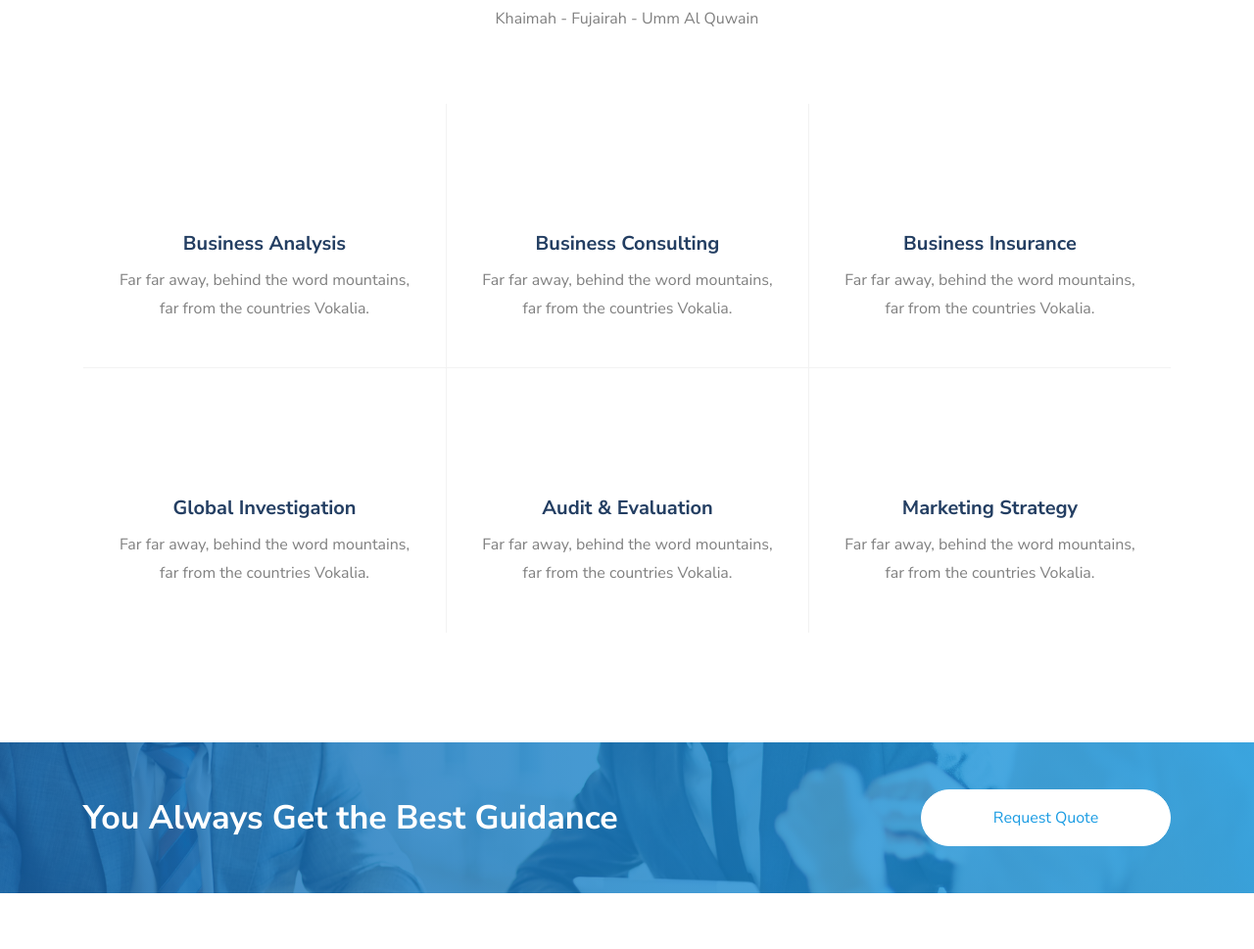
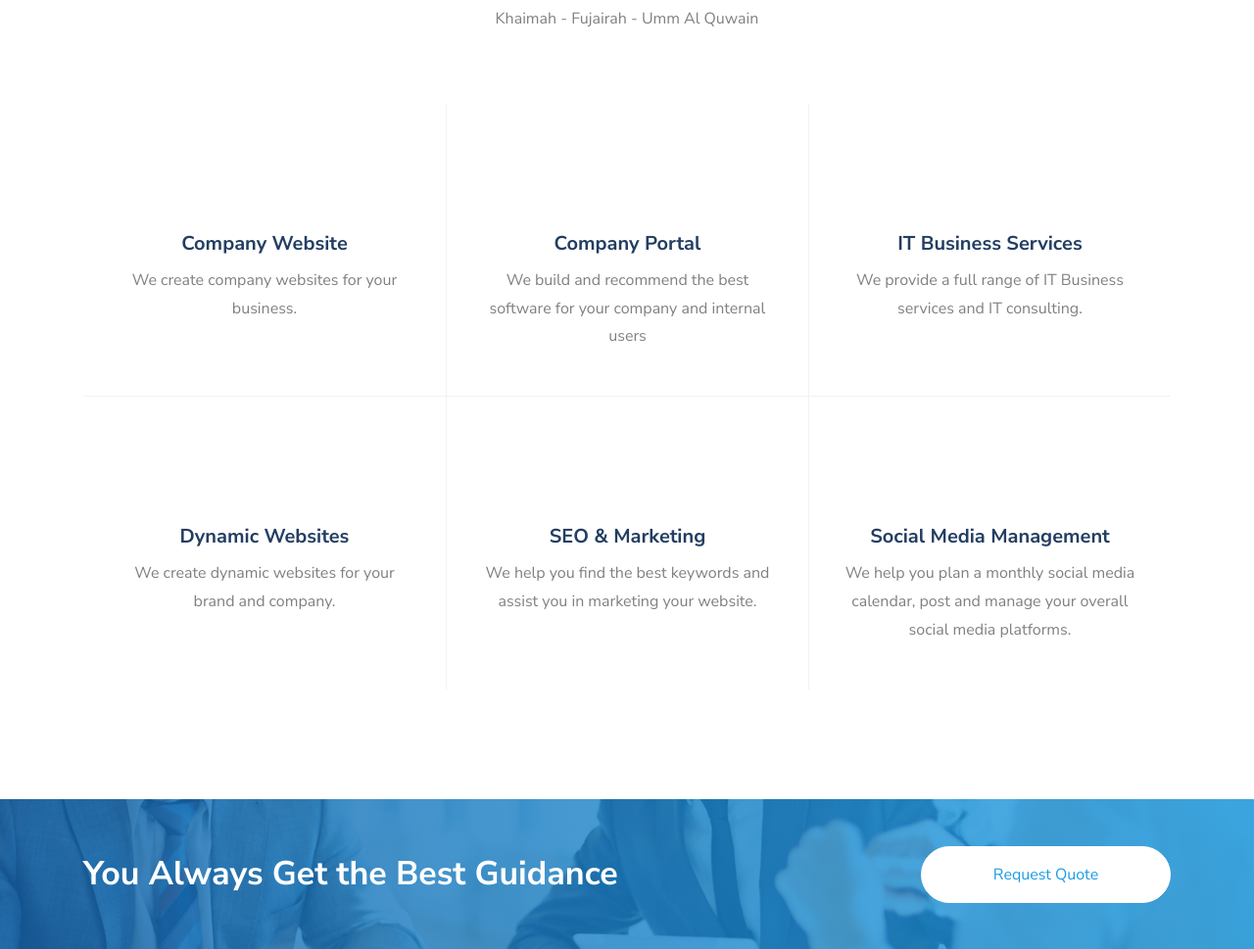
Before and after one commit to saharkiz/websitedubai, a PHP site: page / in a window 1280 px wide. Shown: the part 2459-3428 px from the top of the page at 98% size. Run offline with PHP 8.4, Linux system fonts and the light colour scheme; some libraries are stand-ins or nearby versions; some web fonts are replaced.

Commit message:
Add files via upload

```diff
--- a/index.php
+++ b/index.php
@@ -1,14 +1,17 @@
 <!DOCTYPE html>
 <html lang="en">
   <head>
-    <title>Aresh Saharkhiz Project Management</title>
+    <title>Aresh Saharkhiz Project Management | Build eCommerce software</title>
     <meta charset="utf-8">
     <meta name="viewport" content="width=device-width, initial-scale=1, shrink-to-fit=no">
     <meta name="geo.placename" content="Dubai" /><meta name="geo.position" content="25.191324;55.2851233" /><meta name="geo.region" content="AE" />
-    <meta name="description" content="We are a Dubai based Website Development company that build excellent Dynamic and Ecommerce websites at affordable rates. We also guide new or existing websites on how to market their websites to generate more traffic. Quality and Fast Printing services are also provided. We also cover Abu Dhabi, Sharjah, Ajman, and Fujairah. %"/>
-
+    <meta name="description" content="We are a Dubai based software Development company that build excellent Dynamic software and Ecommerce websites at affordable rates. We also guide new or existing websites on how to market their websites to generate more traffic. We cover Abu Dhabi, Sharjah, Ajman, Dubai and Fujairah"/>
+    <meta name="keywords" content="software dubai, carrefour dubai, shop website, build website, company portal, company website dubai, easy website dubai, web page dubai"/>
+    <meta name="author" content="metatags generator">
+    <meta name="robots" content="index, follow">
+    <link rel="canonical" href="https://websitedubai.herokuapp.com/" />
+    <link rel="icon" href="images/loc.png" type="image/png" sizes="16x16">
     <link href="https://fonts.googleapis.com/css?family=Nunito+Sans:300,400,600,700,800,900&display=swap" rel="stylesheet">
-
     <link rel="stylesheet" href="css/open-iconic-bootstrap.min.css">
     <link rel="stylesheet" href="css/animate.css">
 
@@ -72,12 +75,12 @@
         </form>
 	      <div class="collapse navbar-collapse" id="ftco-nav">
 	        <ul class="navbar-nav mr-auto">
-	        	<li class="nav-item active"><a href="index.html" class="nav-link pl-0">Home</a></li>
-	        	<li class="nav-item"><a href="about.html" class="nav-link">About</a></li>
-	        	<li class="nav-item"><a href="project.html" class="nav-link">Projects</a></li>
-	        	<li class="nav-item"><a href="services.html" class="nav-link">Services</a></li>
-	        	<li class="nav-item"><a href="blog.html" class="nav-link">Blog</a></li>
-	          <li class="nav-item"><a href="contact.html" class="nav-link">Contact</a></li>
+	        	<li class="nav-item active"><a href="/" class="nav-link pl-0">Home</a></li>
+	        	<li class="nav-item"><a href="/" class="nav-link">About</a></li>
+	        	<li class="nav-item"><a href="/" class="nav-link">Projects</a></li>
+	        	<li class="nav-item"><a href="/" class="nav-link">Services</a></li>
+	        	<li class="nav-item"><a href="/" class="nav-link">Blog</a></li>
+	          <li class="nav-item"><a href="/" class="nav-link">Contact</a></li>
 	        </ul>
 	      </div>
 	    </div>
@@ -124,7 +127,7 @@
     We have been a web design company in Dubai for 10 years offering affordable website development while also keeping up with the technology as the years go by. </p>
 								<p>We have an In-house team based in Dubai who works extensively hard to make sure the clients are satisfied and available through many communication mediums for any queries you may have.
                   Contact us right away!</p>
-								<p><a href="#" class="btn btn-primary py-3 px-4">Contact us</a></p>
+								<p><a href="https://wa.me/971562728117?text=Website" class="btn btn-primary py-3 px-4">Contact us</a></p>
 							</div>
 						</div>
 					</div>
@@ -241,8 +244,8 @@
 						<div class="services-2 noborder-left text-center ftco-animate">
 							<div class="icon mt-2 d-flex justify-content-center align-items-center"><span class="flaticon-analysis"></span></div>
 							<div class="text media-body">
-								<h3>Business Analysis</h3>
-								<p>Far far away, behind the word mountains, far from the countries Vokalia.</p>
+								<h3>Company Website</h3>
+								<p>We create company websites for your business.</p>
 							</div>
 						</div>
 					</div>
@@ -250,8 +253,8 @@
 						<div class="services-2 text-center ftco-animate">
 							<div class="icon mt-2 d-flex justify-content-center align-items-center"><span class="flaticon-business"></span></div>
 							<div class="text media-body">
-								<h3>Business Consulting</h3>
-								<p>Far far away, behind the word mountains, far from the countries Vokalia.</p>
+								<h3>Company Portal</h3>
+								<p>We build and recommend the best software for your company and internal users</p>
 							</div>
 						</div>
 					</div>
@@ -259,8 +262,8 @@
 						<div class="services-2 text-center ftco-animate">
 							<div class="icon mt-2 d-flex justify-content-center align-items-center"><span class="flaticon-insurance"></span></div>
 							<div class="text media-body">
-								<h3>Business Insurance</h3>
-								<p>Far far away, behind the word mountains, far from the countries Vokalia.</p>
+								<h3>IT Business Services</h3>
+								<p>We provide a full range of IT Business services and IT consulting.</p>
 							</div>
 						</div>
 					</div>
@@ -268,8 +271,8 @@
 						<div class="services-2 noborder-left noborder-bottom text-center ftco-animate">
 							<div class="icon mt-2 d-flex justify-content-center align-items-center"><span class="flaticon-money"></span></div>
 							<div class="text media-body">
-								<h3>Global Investigation</h3>
-								<p>Far far away, behind the word mountains, far from the countries Vokalia.</p>
+								<h3>Dynamic Websites</h3>
+								<p>We create dynamic websites for your brand and company.</p>
 							</div>
 						</div>
 					</div>
@@ -277,8 +280,8 @@
 						<div class="services-2 text-center noborder-bottom ftco-animate">
 							<div class="icon mt-2 d-flex justify-content-center align-items-center"><span class="flaticon-rating"></span></div>
 							<div class="text media-body">
-								<h3>Audit &amp; Evaluation</h3>
-								<p>Far far away, behind the word mountains, far from the countries Vokalia.</p>
+								<h3>SEO &amp; Marketing</h3>
+								<p>We help you find the best keywords and assist you in marketing your website.</p>
 							</div>
 						</div>
 					</div>
@@ -286,8 +289,8 @@
 						<div class="services-2 text-center noborder-bottom ftco-animate">
 							<div class="icon mt-2 d-flex justify-content-center align-items-center"><span class="flaticon-search-engine"></span></div>
 							<div class="text media-body">
-								<h3>Marketing Strategy</h3>
-								<p>Far far away, behind the word mountains, far from the countries Vokalia.</p>
+								<h3>Social Media Management</h3>
+								<p>We help you plan a monthly social media calendar, post and manage your overall social media platforms.</p>
 							</div>
 						</div>
 					</div>
@@ -302,7 +305,7 @@
             <h2 class="mb-3 mb-md-0">You Always Get the Best Guidance</h2>
           </div>
           <div class="col-lg-3 col-md-4 ftco-animate">
-          	<p class="mb-0"><a href="#" class="btn btn-white py-3 px-4">Request Quote</a></p>
+          	<p class="mb-0"><a href="https://wa.me/971562728117?text=WebsiteQuote" class="btn btn-white py-3 px-4">Request Quote</a></p>
           </div>
         </div>
     	</div>
@@ -414,7 +417,7 @@
 				<div class="row">
           <div class="col-md-6 col-lg-4 ftco-animate">
             <div class="blog-entry">
-              <a href="blog-single.html" class="block-20 d-flex align-items-end" style="background-image: url('images/image_1.jpg');">
+              <a href="/" class="block-20 d-flex align-items-end" style="background-image: url('images/image_1.jpg');">
 								<div class="meta-date text-center p-2">
                   <span class="day">26</span>
                   <span class="mos">June</span>
@@ -422,38 +425,38 @@
                 </div>
               </a>
               <div class="text bg-white p-4">
-                <h3 class="heading"><a href="#">Finance And Legal Working Streams Occur Throughout</a></h3>
-                <p>Far far away, behind the word mountains, far from the countries Vokalia and Consonantia, there live the blind texts.</p>
+                <h3 class="heading"><a href="#">Build your online website</a></h3>
+                <p>Building online website for your company and brand, we help you get started with your business.</p>
               </div>
             </div>
           </div>
           <div class="col-md-6 col-lg-4 ftco-animate">
             <div class="blog-entry">
-              <a href="blog-single.html" class="block-20 d-flex align-items-end" style="background-image: url('images/image_2.jpg');">
+              <a href="/" class="block-20 d-flex align-items-end" style="background-image: url('images/image_2.jpg');">
 								<div class="meta-date text-center p-2">
-                  <span class="day">26</span>
-                  <span class="mos">June</span>
+                  <span class="day">2</span>
+                  <span class="mos">Aug</span>
                   <span class="yr">2019</span>
                 </div>
               </a>
               <div class="text bg-white p-4">
-                <h3 class="heading"><a href="#">Finance And Legal Working Streams Occur Throughout</a></h3>
-                <p>Far far away, behind the word mountains, far from the countries Vokalia and Consonantia, there live the blind texts.</p>
+                <h3 class="heading"><a href="#">How to find an IT Consultant</a></h3>
+                <p>Finding an IT consultant with a wide range of skills is a difficult task, we can help you.</p>
               </div>
             </div>
           </div>
           <div class="col-md-6 col-lg-4 ftco-animate">
             <div class="blog-entry">
-              <a href="blog-single.html" class="block-20 d-flex align-items-end" style="background-image: url('images/image_3.jpg');">
+              <a href="/" class="block-20 d-flex align-items-end" style="background-image: url('images/image_3.jpg');">
 								<div class="meta-date text-center p-2">
-                  <span class="day">26</span>
-                  <span class="mos">June</span>
+                  <span class="day">16</span>
+                  <span class="mos">May</span>
                   <span class="yr">2019</span>
                 </div>
               </a>
               <div class="text bg-white p-4">
-                <h3 class="heading"><a href="#">Finance And Legal Working Streams Occur Throughout</a></h3>
-                <p>Far far away, behind the word mountains, far from the countries Vokalia and Consonantia, there live the blind texts.</p>
+                <h3 class="heading"><a href="#">Dynamic website or eCommerce</a></h3>
+                <p>Contact us for a few consultation and we can help you decide if you need a dynamic website or eCommerce</p>
               </div>
             </div>
           </div>
@@ -598,8 +601,6 @@
   <script src="js/aos.js"></script>
   <script src="js/jquery.animateNumber.min.js"></script>
   <script src="js/scrollax.min.js"></script>
-  <script src="https://maps.googleapis.com/maps/api/js?key=AIzaSyBVWaKrjvy3MaE7SQ74_uJiULgl1JY0H2s&sensor=false"></script>
-  <script src="js/google-map.js"></script>
   <script src="js/main.js"></script>
 
   </body>
```
